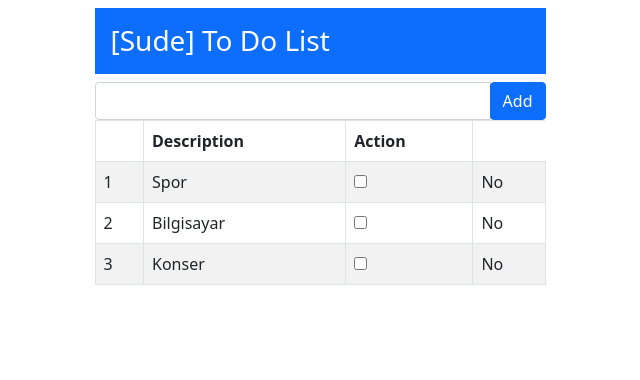
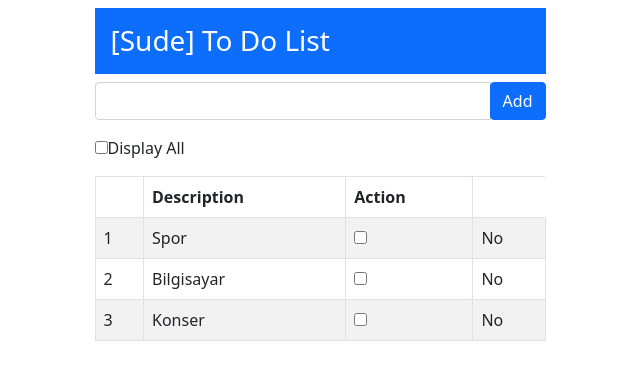
Before and after one commit to Sudetpl/To-Do-List, an Angular app: page / in a window 1280 px wide. Shown: the top 380 px of the page, without its empty margins (320-960 px from the left). Built offline with nearby package versions, Linux system fonts and the light colour scheme.

Commit message:
Section6:Adding-Item

```diff
--- a/src/app/app.component.html
+++ b/src/app/app.component.html
@@ -6,11 +6,17 @@
       </h3>
 
       <div class="input-group">
-        <input type="text" class="form-control">
+        <input type="text" #todoText class="form-control">
         <div class="input-group-append">
-          <button class="btn btn-primary">Add</button>
+          <button class="btn btn-primary" (click)="addItem(todoText.value); todoText.value='';">Add</button>
         </div>
       </div>
+
+      <div class="custom-control custom-checkbox my-3">
+        <input type="checkbox" class="custom-control-input" name="" id="displayAll">
+        <label class="custom-control-label" for="displayAll">Display All</label>
+      </div>
+
       <table class="table table-striped table-bordered">
         <thead>
           <tr>
--- a/src/app/app.component.ts
+++ b/src/app/app.component.ts
@@ -1,5 +1,5 @@
 import { Component } from '@angular/core';
-import { Model } from './model';
+import { Model, TodoItem } from './model';
 
 @Component({
   selector: 'app-root',
@@ -16,4 +16,10 @@ export class AppComponent {
   getItems() {
     return this.model.items.filter((item: { action: any; })=> !item.action);
   }
+
+  addItem(value: any) {
+    if (value!="") {
+      this.model.items.push(new TodoItem(value,false));
+    }
+  }
 }
```
